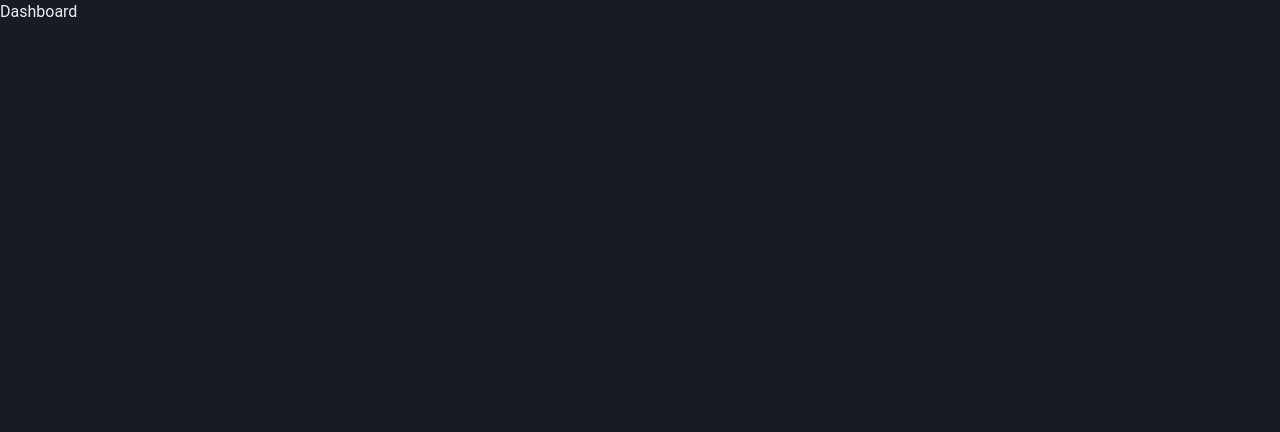
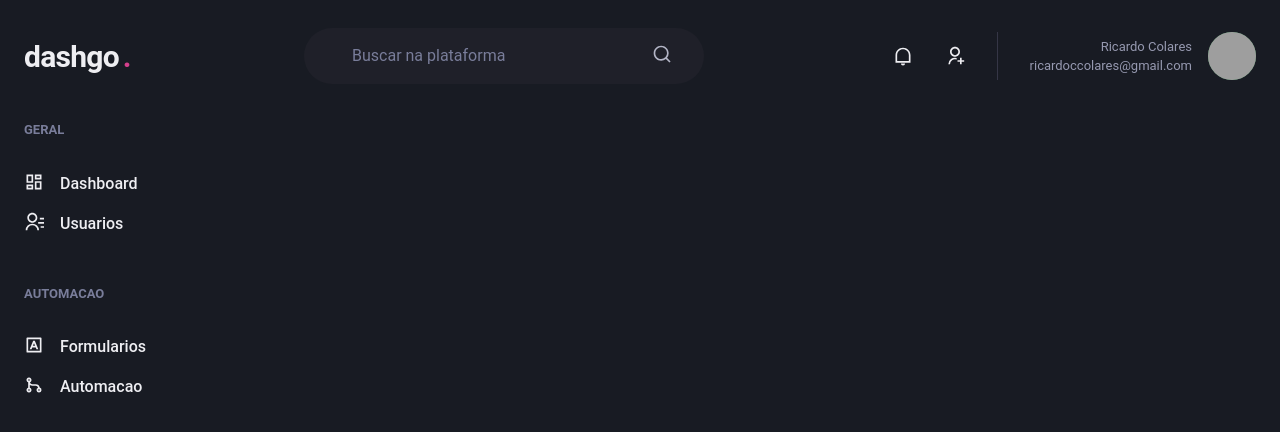
Before and after one commit to ricardocolares/godash, a Next.js app: page /dashboard in a window 1280 px wide. Shown: the top 432 px of the page. Built offline with nearby package versions, Linux system fonts and the light colour scheme; grey boxes are pictures that could not be loaded.

Commit message:
sidebar component created

```diff
--- a/package.json
+++ b/package.json
@@ -15,7 +15,8 @@
     "framer-motion": "^4.1.2",
     "next": "10.1.3",
     "react": "17.0.2",
-    "react-dom": "17.0.2"
+    "react-dom": "17.0.2",
+    "react-icons": "^4.2.0"
   },
   "devDependencies": {
     "@types/node": "^14.14.37",
--- a/src/components/Header.tsx
+++ b/src/components/Header.tsx
@@ -0,0 +1,86 @@
+import { Avatar } from "@chakra-ui/avatar";
+import Icon from "@chakra-ui/icon";
+import { Input } from "@chakra-ui/input";
+import { Box, Flex, HStack, Text } from "@chakra-ui/layout";
+import {
+  RiNotificationLine,
+  RiSearchLine,
+  RiUserAddLine,
+} from "react-icons/ri";
+
+export function Header() {
+  return (
+    <Flex
+      as="header"
+      w="100%"
+      maxWidth={1480}
+      h="20"
+      mx="auto"
+      mt="4"
+      px="6"
+      align="center"
+    >
+      <Text fontSize="3xl" fontWeight="bold" letterSpacing="tight" w="64">
+        dashgo
+        <Text as="span" ml="1" color="pink.500">
+          .
+        </Text>
+      </Text>
+
+      <Flex
+        as="label"
+        flex="1"
+        py="4"
+        px="8"
+        ml="6"
+        maxWidth={400}
+        alignSelf="center"
+        color="gray.200"
+        position="relative"
+        bg="gray.800"
+        borderRadius="full"
+      >
+        <Input
+          color="gray.50"
+          variant="unstyled"
+          px="4"
+          mr="4"
+          placeholder="Buscar na plataforma"
+          _placeholder={{ color: "gray.400" }}
+        />
+        <Icon as={RiSearchLine} fontSize="20" />
+      </Flex>
+
+      <Flex align="cent" ml="auto">
+        <HStack
+          spacing="8"
+          mx="8"
+          pr="8"
+          py="1"
+          borderRightWidth={1}
+          borderColor="gray.700"
+        >
+          <Icon as={RiNotificationLine} fontSize="20" />
+          <Icon as={RiUserAddLine} fontSize="20" />
+        </HStack>
+
+        <Flex align="center">
+          <Box mr="4" textAlign="right">
+            <Text color="gray.300" fontSize="small">
+              Ricardo Colares
+            </Text>
+            <Text color="gray.300" fontSize="small">
+              ricardoccolares@gmail.com
+            </Text>
+          </Box>
+
+          <Avatar
+            size="md"
+            name="Ricardo Colares"
+            src="https://github.com/ricardocolares.png"
+          />
+        </Flex>
+      </Flex>
+    </Flex>
+  );
+}
--- /dev/null
+++ b/src/components/Sidebar.tsx
@@ -0,0 +1,55 @@
+import Icon from "@chakra-ui/icon";
+import { Box, Link, Stack, Text } from "@chakra-ui/layout";
+import {
+  RiContactsLine,
+  RiDashboardLine,
+  RiGitMergeLine,
+  RiInputMethodLine,
+} from "react-icons/ri";
+
+export function Sidebar() {
+  return (
+    <Box as="aside" w="64" mr="8">
+      <Stack spacing="12" align="flex-start">
+        <Box>
+          <Text fontWeight="bold" color="gray.400" fontSize="small">
+            GERAL
+          </Text>
+          <Stack spacing="4" mt="8" align="stretch">
+            <Link display="flex" align="center">
+              <Icon as={RiDashboardLine} fontSize="20" />
+              <Text ml="4" fontWeight="medium">
+                Dashboard
+              </Text>
+            </Link>
+            <Link display="flex" align="center">
+              <Icon as={RiContactsLine} fontSize="20" />
+              <Text ml="4" fontWeight="medium">
+                Usuarios
+              </Text>
+            </Link>
+          </Stack>
+        </Box>
+        <Box>
+          <Text fontWeight="bold" color="gray.400" fontSize="small">
+            AUTOMACAO
+          </Text>
+          <Stack spacing="4" mt="8" align="stretch">
+            <Link display="flex" align="center">
+              <Icon as={RiInputMethodLine} fontSize="20" />
+              <Text ml="4" fontWeight="medium">
+                Formularios
+              </Text>
+            </Link>
+            <Link display="flex" align="center">
+              <Icon as={RiGitMergeLine} fontSize="20" />
+              <Text ml="4" fontWeight="medium">
+                Automacao
+              </Text>
+            </Link>
+          </Stack>
+        </Box>
+      </Stack>
+    </Box>
+  );
+}
--- a/src/pages/dashboard.tsx
+++ b/src/pages/dashboard.tsx
@@ -1,3 +1,15 @@
+import { Flex } from "@chakra-ui/layout";
+import { Header } from "../components/Header";
+import { Sidebar } from "../components/Sidebar";
+
 export default function Dashboard() {
-  return <h1>Dashboard</h1>;
+  return (
+    <Flex direction="column" h="100vh">
+      <Header />
+
+      <Flex w="100%" my="6" maxWidth={1480} mx="auto" px="6">
+        <Sidebar />
+      </Flex>
+    </Flex>
+  );
 }
```
Also changed, not shown: 1 other file (tests, documents, lock files or other folders).
